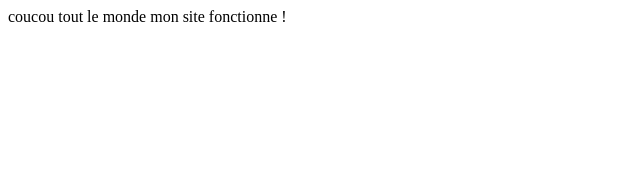
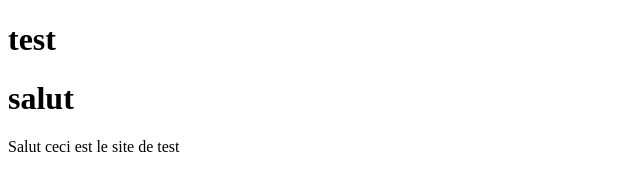
Before and after one commit to NiGHT-RiDER/night-rider.github.io, a plain HTML site: page index.html in a window 1280 px wide. Shown: the whole page, without its empty margins (0-640 px from the left). Drawn offline with Linux system fonts and the light colour scheme.

Commit message:
Update index.html

```diff
--- a/index.html
+++ b/index.html
@@ -1 +1,19 @@
-coucou tout le monde mon site fonctionne !
+<!DOCTYPE html>
+
+<html>
+
+<head>
+  <meta charset="UTF-8">
+  <meta name="viewport" content="width=device-width" />
+  <title>WebLuis</title>
+  <link rel="stylesheet" href="style.css" />
+</head>
+
+<body>
+  <h1>test </h1>
+  <h1> salut  </h1>
+  <p>Salut ceci est le site de test </p>
+
+</body>
+
+</html>
```
